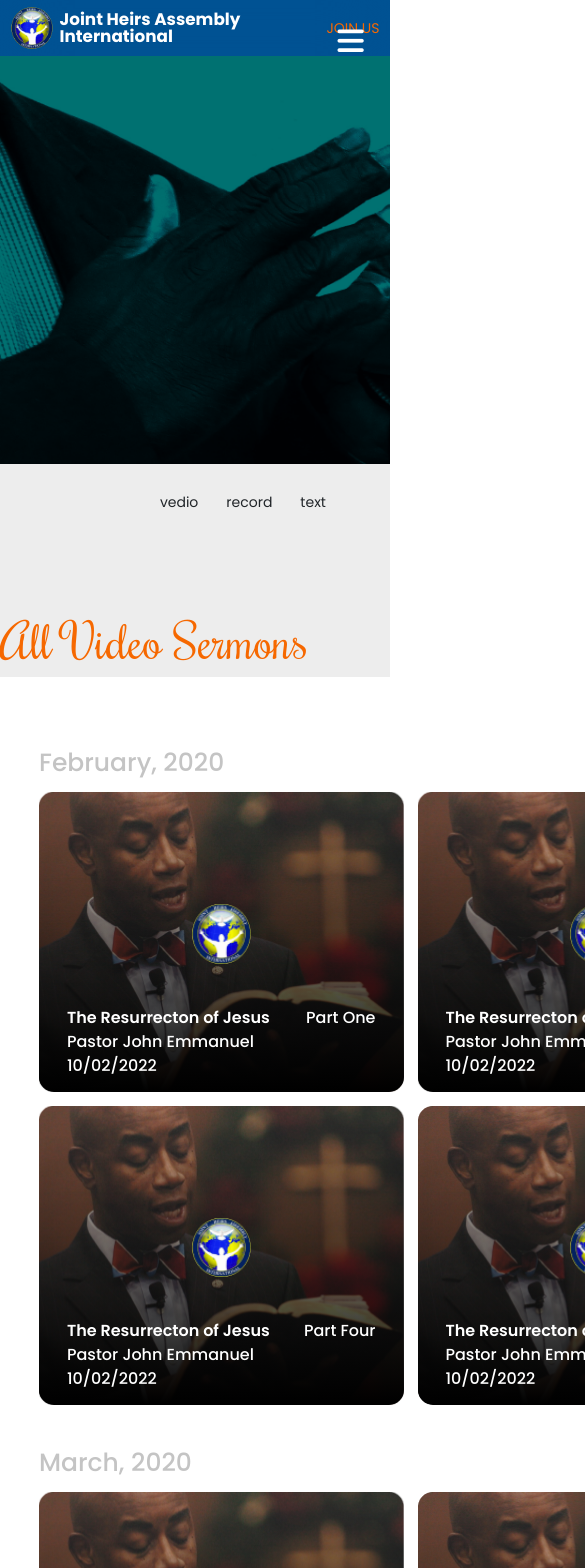
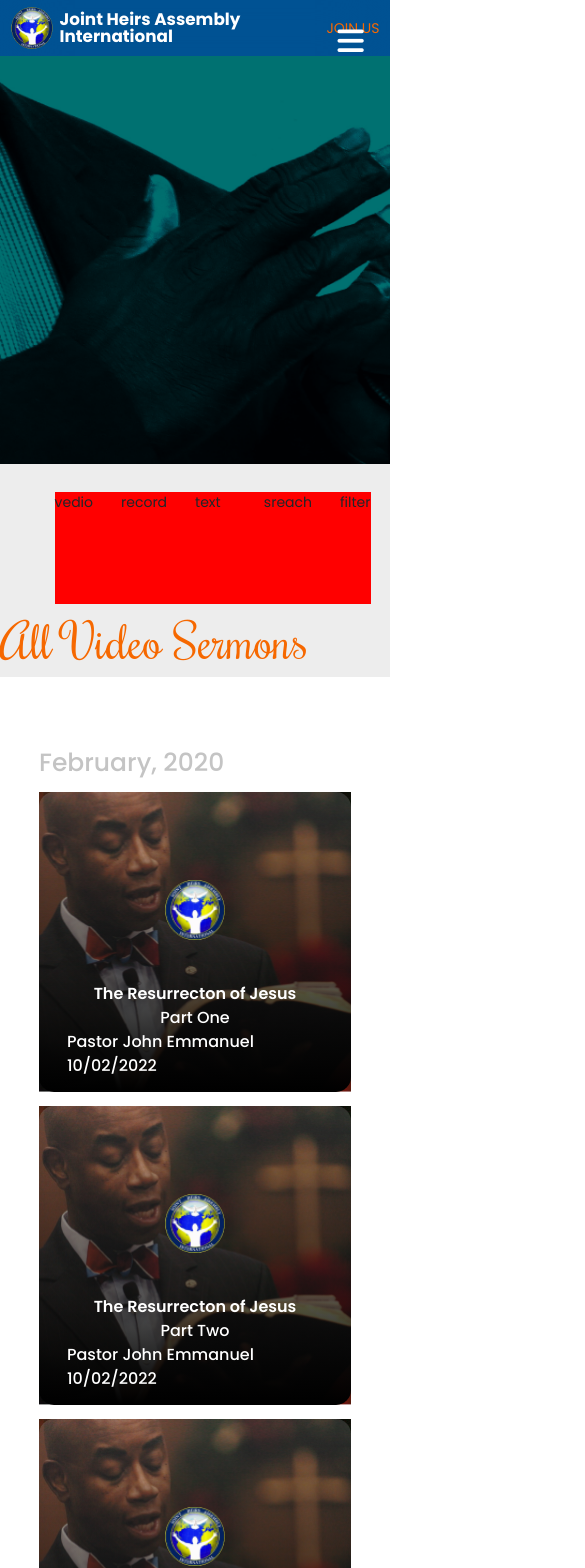
Before and after one commit to pin4eva/joint_heirs_frontend, a Next.js app: page /sermons in a window 390 px wide. Shown: the top 1568 px of the page, 585 px wide, since content can reach past the window. Built offline with nearby package versions, Linux system fonts and the light colour scheme.

Commit message:
checking types

```diff
--- a/src/components/home/SermonAudioComp.tsx
+++ b/src/components/home/SermonAudioComp.tsx
@@ -90,6 +90,7 @@ const SermonAudioComp = () => {
 					</div>
 				</div>
 			</div>
+
 			<Link href="/">
 				<a className=" pd-2 text-decoration-none">View More</a>
 			</Link>
--- /dev/null
+++ b/src/pages/sermons/aduioComp.tsx
@@ -0,0 +1,7 @@
+import React from "react";
+
+const AudioComp = () => {
+	return <div>AudioComp</div>;
+};
+
+export default AudioComp;
--- a/src/pages/sermons/index.tsx
+++ b/src/pages/sermons/index.tsx
@@ -1,6 +1,7 @@
 import React from "react";
 import FooterComp from "../../components/FooterComp";
 import HeaderComp from "../../components/HeaderComp";
+import AudioComp from "./aduioComp";
 import VideoComp from "./videoComp";
 
 const SermonsPage = () => {
@@ -29,6 +30,7 @@ const SermonsPage = () => {
 			</div>
 
 			<VideoComp />
+			<AudioComp />
 
 			<FooterComp />
 		</div>
--- a/src/pages/sermons/videoComp.tsx
+++ b/src/pages/sermons/videoComp.tsx
@@ -1,7 +1,7 @@
 /* eslint-disable @next/next/no-img-element */
 import React from "react";
 
-const VideoComp: React.FC<{ sermonData: ISermon }> = ({ sermonData }) => {
+const VideoComp = () => {
 	return (
 		<div className="Videos">
 			<div className="videos-wrapper">
--- a/src/styles/sermon.scss
+++ b/src/styles/sermon.scss
@@ -8,6 +8,7 @@
 	}
 	.sermon {
 		background-color: $light-gray;
+
 		&-navi {
 			width: 90%;
 			margin: 0 auto;
@@ -20,13 +21,21 @@
 				margin-top: 2rem;
 				justify-content: space-between;
 				width: 60%;
+				background-color: red;
+				@media screen and (max-width: $md) {
+					width: 80%;
+				}
+				@media screen and (max-width: $mobile) {
+					width: 90%;
+				}
+
 				.sermom-navi-toggle {
 					display: flex;
 					gap: 2rem;
 				}
 				.sermon-navi-search {
 					display: flex;
-					margin-left: 20rem;
+
 					gap: 2rem;
 				}
 			}
@@ -48,10 +57,22 @@
 		&-wrapper {
 			width: 80%;
 			margin: 5rem auto;
+
+			@media screen and (max-width: $md) {
+				width: 80%;
+			}
+			@media screen and (max-width: $mobile) {
+				width: 80%;
+			}
+
+			@media screen and (max-width: 400px) {
+				width: 80%;
+			}
+
 			.febuary {
 				margin: 3rem 0;
 				&-txt {
-					font-family: "Poppins";
+					font-family: $poppins;
 					font-style: normal;
 					font-weight: 500;
 					font-size: 25px;
@@ -62,6 +83,13 @@
 					display: grid;
 					grid-template-columns: repeat(3, 1fr);
 					gap: 1rem;
+					@media screen and (max-width: $md) {
+						grid-template-columns: repeat(2, 1fr);
+					}
+					@media screen and (max-width: $mobile) {
+						grid-template-columns: repeat(1, 1fr);
+					}
+
 					.febuary-videos {
 						position: relative;
 						background-image: url("../../public/images/pst-thomas.png");
@@ -70,6 +98,15 @@
 						background-size: cover;
 						width: 364.5px;
 						height: 299.41px;
+						@media screen and (max-width: $md) {
+							width: 100%;
+						}
+						@media screen and (max-width: $mobile) {
+							width: 100%;
+						}
+						@media screen and (max-width: 400px) {
+							width: 100%;
+						}
 						.overlay {
 							background: linear-gradient(180deg, rgba(196, 196, 196, 0.2) 0%, #000000 100%);
 							border-radius: 15px;
@@ -96,6 +133,7 @@
 								width: 59.41px;
 								height: 59.41px;
 								margin: 0 auto;
+
 								img {
 									width: 100%;
 									height: 100%;
@@ -106,6 +144,11 @@
 								margin-top: 3rem;
 								align-items: center;
 								justify-content: space-between;
+								@media screen and (max-width: 400px) {
+									flex-direction: column;
+									display: flex;
+									justify-content: center;
+								}
 								.bold {
 									font-weight: 600;
 								}
```
